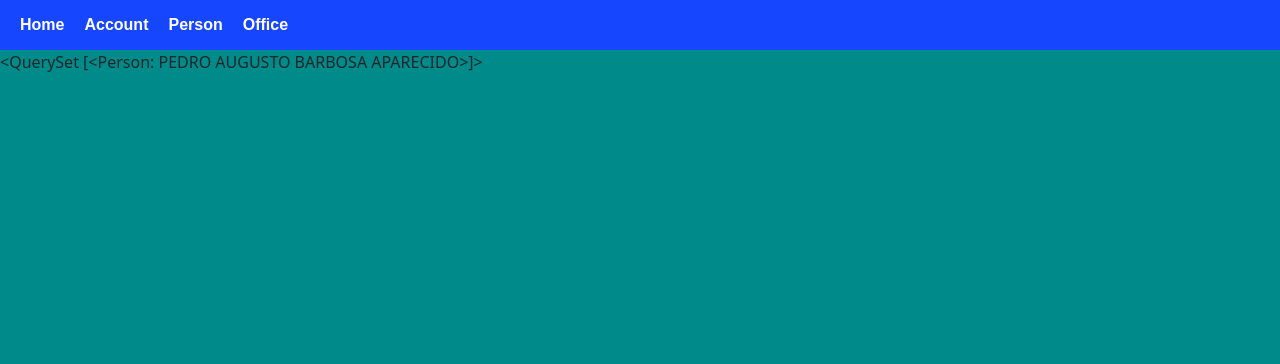
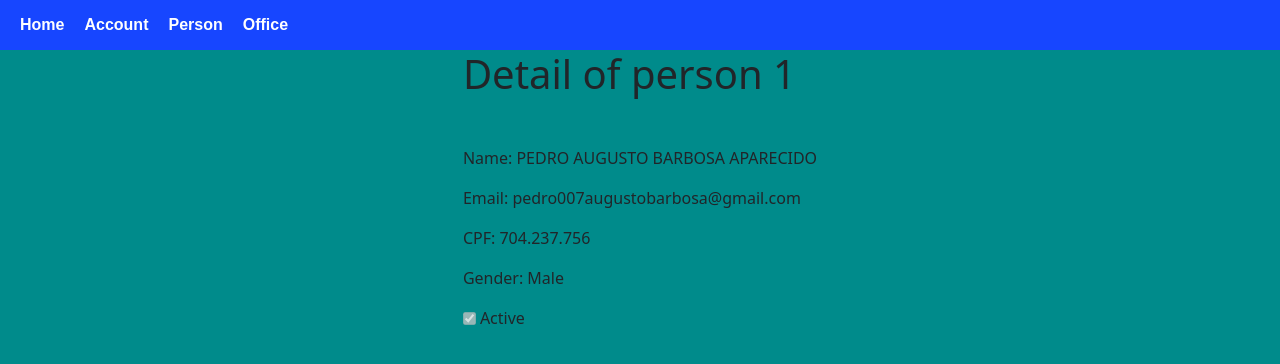
Before and after one commit to Pedro-Augusto-Barbosa-Aparecido/BankDjango, a Django app: page /person/detail/1 in a window 1280 px wide. Shown: the top 364 px of the page. Run offline with Django 3.2, Linux system fonts and the light colour scheme; data comes from the database, SQL or seed files in the repository; both versions use the stored data as it was after the commit; some libraries are stand-ins or nearby versions.

Commit message:
Criando a detail page

```diff
--- a/person/models.py
+++ b/person/models.py
@@ -15,7 +15,7 @@ class Person(models.Model):
     )
 
     name = models.CharField(max_length=40, null=False, blank=False)
-    cpf = models.CharField(max_length=11, null=False, blank=False, unique=True)
+    cpf = models.CharField(max_length=14, null=False, blank=False, unique=True)
     age = models.IntegerField(blank=False, null=False)
     email = models.CharField(max_length=100, blank=False, null=False, unique=True)
     gender = models.CharField(max_length=20, blank=False, null=False, choices=CHOICES)
@@ -33,7 +33,7 @@ class Person(models.Model):
 
 class Employee(models.Model):
     person = models.ForeignKey(Person, on_delete=models.PROTECT, blank=False, null=False)
-    salario = models.DecimalField(max_digits=10 ,decimal_places=2, null=False, blank=False)
+    salario = models.DecimalField(max_digits=10, decimal_places=2, null=False, blank=False)
     cargo = models.ForeignKey(Cargo, blank=False, null=False, on_delete=models.PROTECT)
     active = models.BooleanField(default=True)
 
--- a/person/static/css/person-detail.css
+++ b/person/static/css/person-detail.css
@@ -0,0 +1,28 @@
+.container {
+    display: flex;
+
+    justify-content: center;
+
+    flex-direction: column;
+
+    width: fit-content;
+
+}
+
+.container-detail {
+    display: flex;
+
+    flex-direction: column;
+
+    text-overflow: ellipsis;
+
+    justify-content: space-between;
+
+    margin-top: 40px;
+
+}
+
+input:disabled {
+    color: red;
+
+}
--- a/person/templates/person-detail.html
+++ b/person/templates/person-detail.html
@@ -4,10 +4,25 @@
 {% block title %}{{ title }}{% endblock %}
 
 {% block extraCSS %}
+    <link rel="stylesheet" href="{% static 'css/person-detail.css' %}">
 {% endblock %}
 
 {% block content %}
-    <div>
-        {{ person }}
+    <div class="container">
+        <h1>Detail of person {{ person.pk }}</h1>
+
+        <div class="container-detail">
+            <p>Name:    {{ person.name }}</p>
+            <p>Email:   {{ person.email }}</p>
+            <p>CPF:     {{ person.cpf }}</p>
+            <p>
+                Gender: {% if person.gender == "M" %}Male{% else %}Female{% endif %}
+            </p>
+            <div style="display: flex; flex-direction: row; justify-content: flex-start; align-items: center;">
+                <input type="checkbox" name="active" id="active" {% if person.active %} checked {% endif %} disabled>
+                <label for="active" style="margin-left: 4px">Active</label>
+            </div>
+        </div>
+
     </div>
 {% endblock %}
--- a/person/views.py
+++ b/person/views.py
@@ -51,7 +51,7 @@ class PersonDetailView(BaseView):
         context = self._get_context()
         context["title"] = "Person Detail"
         context["home"] = False
-        context["person"] = self.get_qs(pk)
+        context["person"] = self.get_qs(pk)[0]
 
         return context
 
```
Also changed, not shown: db.sqlite3.
